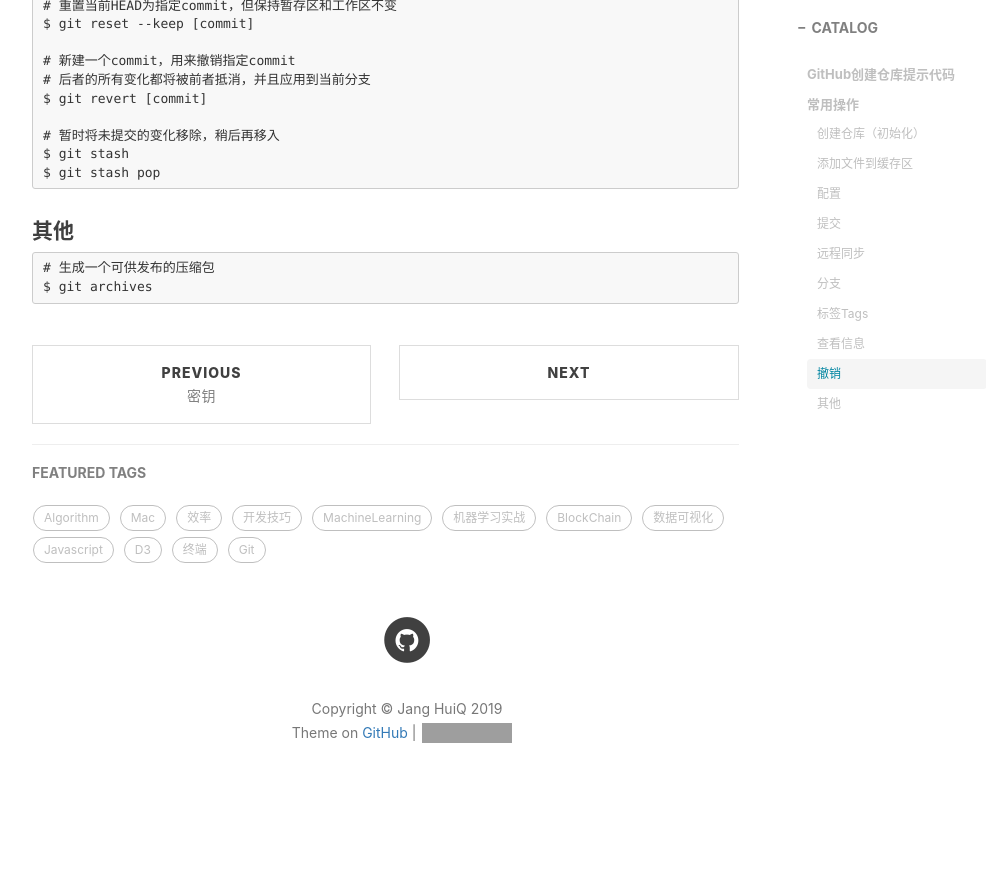
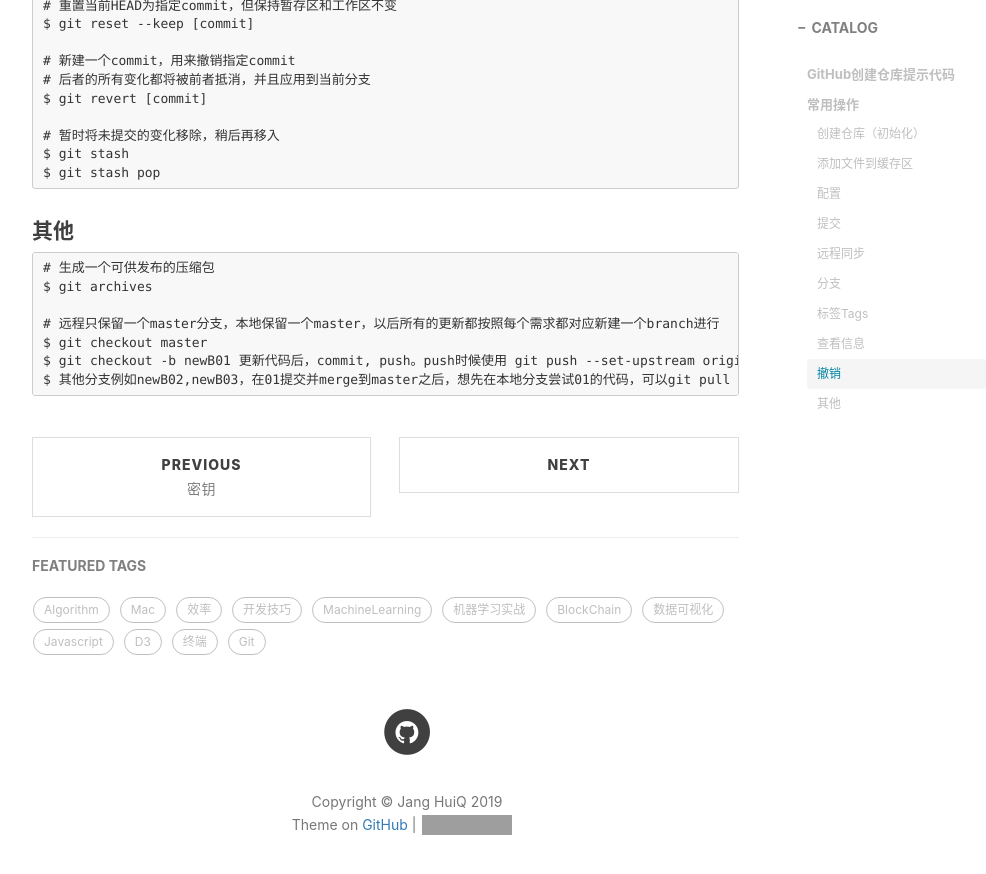
Before and after one commit to jangzc/jangzc.github.io, a Jekyll site: the page built from _posts/2018-08-03-Git指令整理.md, in a window 1280 px wide and 900 px high, scrolled down 5704 px. Shown: the top 874 px of the window, without its empty margins (233-1219 px from the left). Built offline with Jekyll 4.4.1, drawn with Linux system fonts in a browser that asks for light colours; nearby versions of some CDN libraries; comment, search, counter and statistics services are not loaded; before the commit the page ends 6541 px from its top, so only the background shows below that; grey boxes are pictures that could not be loaded.

Commit message:
Update 2018-08-03-Git指令整理.md

```diff
--- a/_posts/2018-08-03-Git指令整理.md
+++ b/_posts/2018-08-03-Git指令整理.md
@@ -284,3 +284,8 @@ tags:
 
 	# 生成一个可供发布的压缩包
 	$ git archives
+
+	# 远程只保留一个master分支，本地保留一个master，以后所有的更新都按照每个需求都对应新建一个branch进行
+	$ git checkout master
+	$ git checkout -b newB01 更新代码后，commit, push。push时候使用 git push --set-upstream origin newB01。这样就把整个newB01提交到了github，然后在github Web端可以手动提交PR及Merge到Master
+	$ 其他分支例如newB02,newB03，在01提交并merge到master之后，想先在本地分支尝试01的代码，可以git pull origin master:newB02
```
